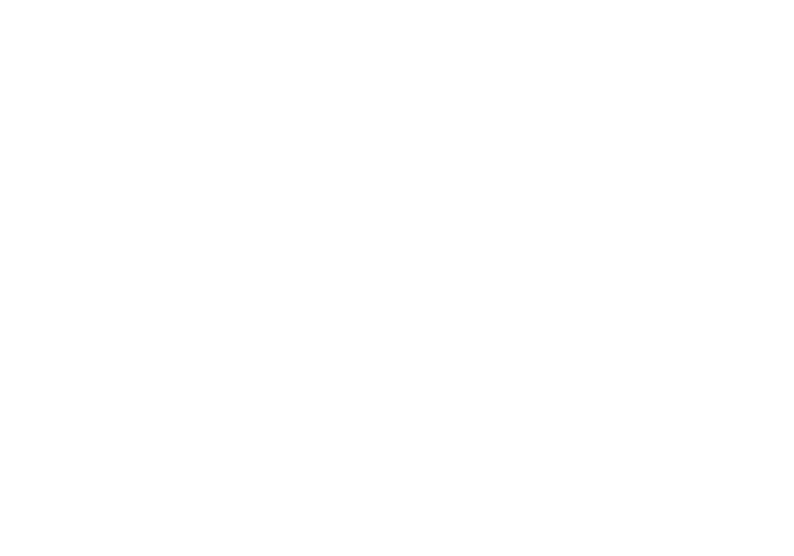
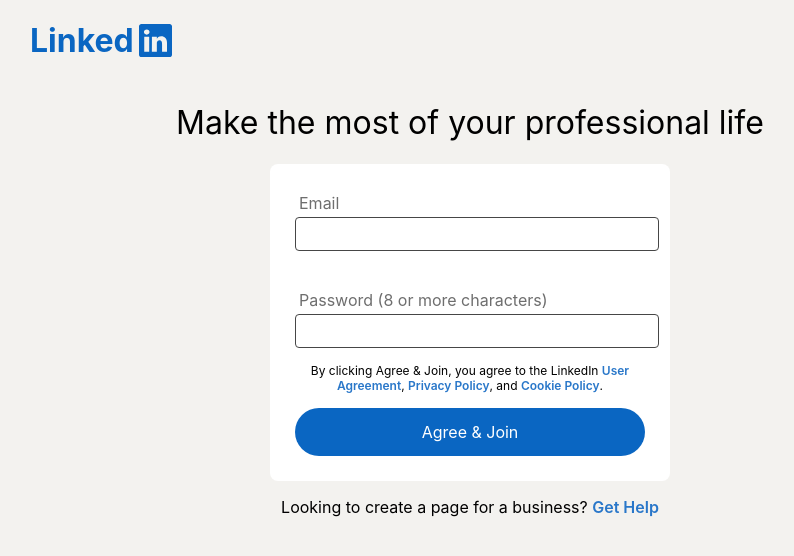
Before and after one commit to jaafarhawli/linkedin-clone, a React (Create React App) app in the folder frontend/: page /register/company in a window 1280 px wide. Before the commit this address had no page. Shown: the top 556 px of the page, without its empty margins (170-964 px from the left). Built offline with nearby package versions, Linux system fonts and the light colour scheme.

Commit message:
frontend: added companyEmail page route

```diff
--- a/frontend/src/App.js
+++ b/frontend/src/App.js
@@ -3,6 +3,7 @@
 import { BrowserRouter, Routes, Route, Navigate } from "react-router-dom";
 import Login from './pages/login/Login';
 import Person from './pages/register/Person';
+import Company from './pages/register/Company';
 
 function App() {
 
@@ -29,6 +30,7 @@
 				<Route path='/' element={<Navigate to={path} />} />
 				<Route path='/login' element={<Login onLogin={getPath} />} />
 				<Route path='/register/person/*' element={<Person />} />
+				<Route path='/register/company/*' element={<Company />} />
 			</Routes>
     </BrowserRouter>
   );
--- a/frontend/src/pages/register/Company.jsx
+++ b/frontend/src/pages/register/Company.jsx
@@ -2,6 +2,7 @@
 import Logo from '../../components/logo/Logo';
 import './register.css';
 import { Route, Routes } from 'react-router-dom';
+import CompanyEmail from './CompanyEmail';
 
 
 const Company = () => {
@@ -16,6 +17,9 @@
           </div>
           <Routes>
                 <Route path='/' element={<CompanyEmail />} />
+                {/* <Route path='/name' element={<PersonName />} />
+                <Route path='/name/location' element={<PersonLocation />} />
+                <Route path='/name/location/industry' element={<PersonIndustry />} /> */}
           </Routes>
         </div>
     );
--- a/frontend/src/pages/register/PersonEmail.jsx
+++ b/frontend/src/pages/register/CompanyEmail.jsx
@@ -4,7 +4,7 @@
 import axios from '../../api/axios';
 import { useNavigate } from 'react-router-dom';
 
-const PersonEmail = () => {
+const CompanyEmail = () => {
 
     const navigate = useNavigate();
 
@@ -42,10 +42,9 @@
           }
     }
 
-
-    return (
-        <div>
-          <div className='person-form-container flex'>
+  return (
+    <div>
+      <div className='person-form-container flex'>
             <form className='register-form flex column'>
                 <label className='email-input'>
                   <p className='label'>Email</p>
@@ -53,7 +52,7 @@
                   <p className={valid? 'display': 'email-error'}>{error}</p>
                 </label>
                 <label>
-                  <p className='label'>Password (6 or more characters)</p>
+                  <p className='label'>Password (8 or more characters)</p>
                   <input type="password" className='register-input' onChange={e => setPassword(e.target.value)} />
                 </label>
                 <p className='register-agreement'>By clicking Agree & Join, you agree to the LinkedIn <a href="https://www.linkedin.com/legal/user-agreement?trk=homepage-basic_intl-segments-join_join-form-user-agreement">User Agreement</a>, <a href="https://www.linkedin.com/legal/privacy-policy?trk=homepage-basic_intl-segments-join_join-form-privacy-policy">Privacy Policy</a>, and <a href="https://www.linkedin.com/legal/cookie-policy?trk=homepage-basic_intl-segments-join_join-form-cookie-policy">Cookie Policy</a>.</p>
@@ -61,8 +60,8 @@
             </form>
           </div>
             <p className='help'>Looking to create a page for a business? <a href="https://www.linkedin.com/help/linkedin/answer/a543852?trk=registration-frontend_join-form-page-help-link">Get Help</a></p>
-        </div>
-    );
+    </div>
+  );
 }
 
-export default PersonEmail;
+export default CompanyEmail;
```
